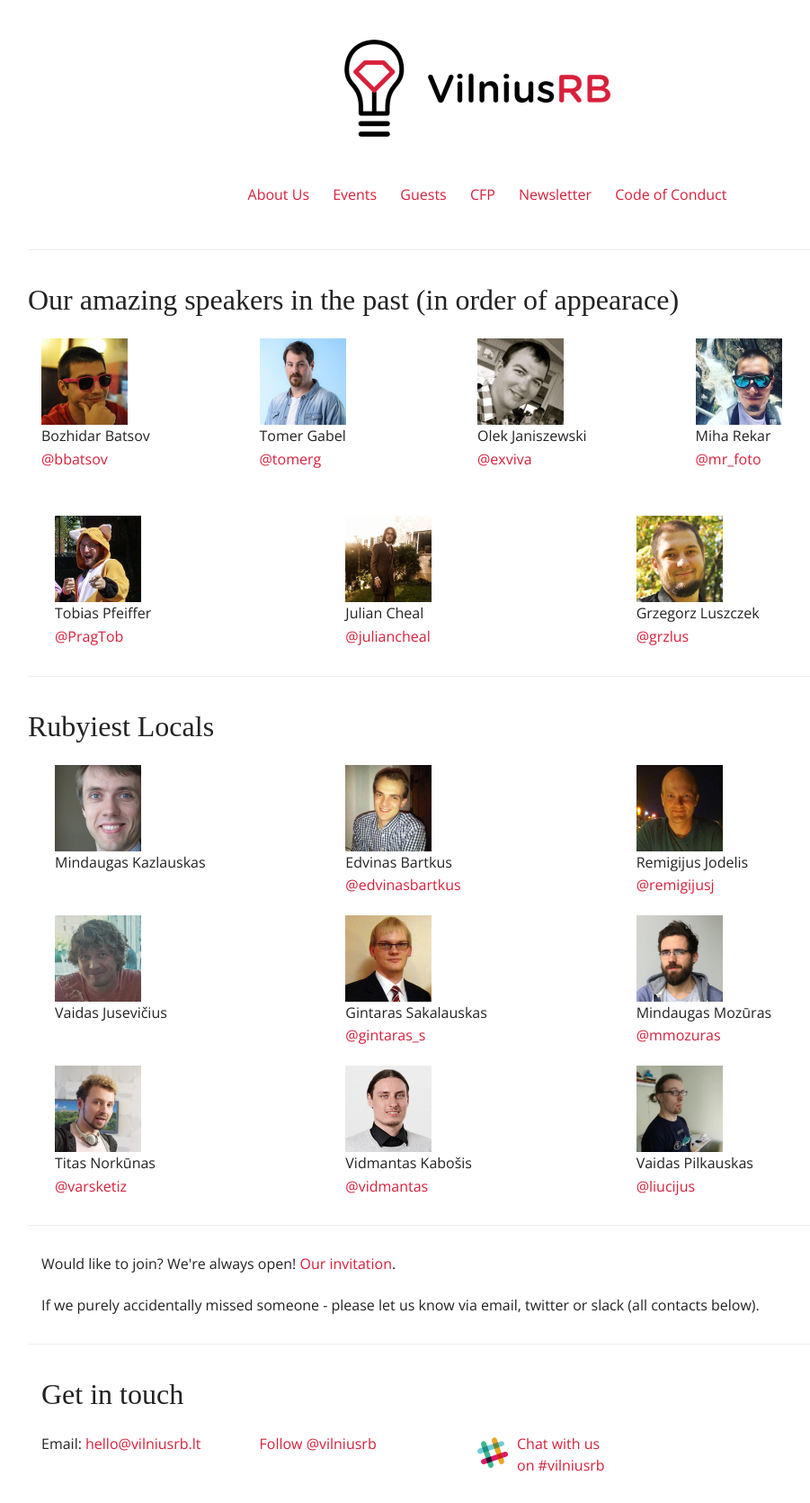
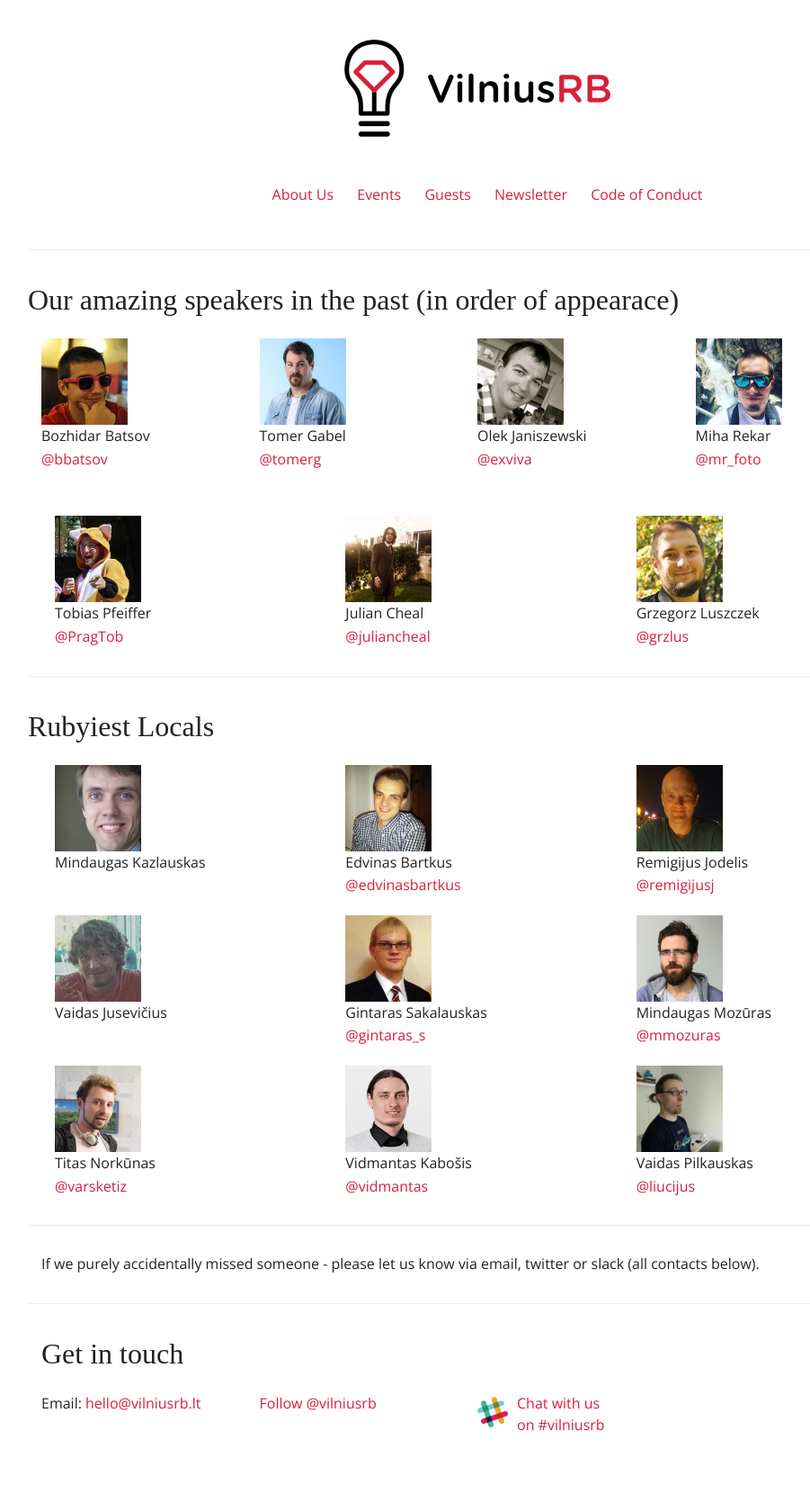
Before and after one commit to vilniusrb/vilniusrb.lt, a Jekyll site: the page built from guests/index.html, in a window 1280 px wide. Shown: the whole page at 90% size, without its empty margins (109-1010 px from the left). Built offline with Jekyll 4.4.1, drawn with Linux system fonts in a browser that asks for light colours; nearby versions of some CDN libraries; some web fonts are replaced; comment, search, counter and statistics services are not loaded; after the commit the page ends 1625 px from its top, so only the background shows below that.

Commit message:
Remove CFP and fix JS error

```diff
--- a/_includes/header.html
+++ b/_includes/header.html
@@ -12,7 +12,7 @@
           <li><a href="/about">About Us</a></li>
           <li><a href="http://www.meetup.com/vilniusrb/">Events</a></li>
           <li><a href="/guests">Guests</a></li>
-          <li><a href="/cfp">CFP</a></li>
+          <!-- <li><a href="/cfp">CFP</a></li> -->
           <li><a href="http://eepurl.com/HNR0z">Newsletter</a></li>
           <li><a href="/coc">Code of Conduct</a></li>
         </ul>
--- a/_layouts/default.html
+++ b/_layouts/default.html
@@ -32,8 +32,9 @@
     <!-- <script src="/js/meetups/next_meetup.js"></script> -->
     <script type="text/javascript" charset="utf-8">
       (function() {
+        jQuery.noConflict();
         $(document).foundation()
-        Next.call("/2/events", { group_urlname: "vilniusrb", page: "1" })
+        // Next.call("/2/events", { group_urlname: "vilniusrb", page: "1" })
       })()
     </script>
 
--- a/guests/index.html
+++ b/guests/index.html
@@ -133,9 +133,9 @@ title: VilniusRB - Guests
 </div>
 <div class="row">
   <div class="large-12 columns">
-    <p>
+<!--     <p>
       Would like to join? We're always open! <a href="/cfp">Our invitation</a>.
-    </p>
+    </p> -->
     <p>
       If we purely accidentally missed someone - please let us know via email, twitter or slack (all contacts below).
     </p>
```
